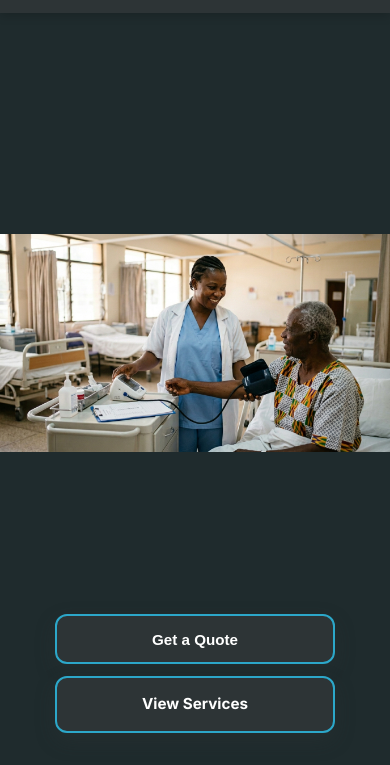
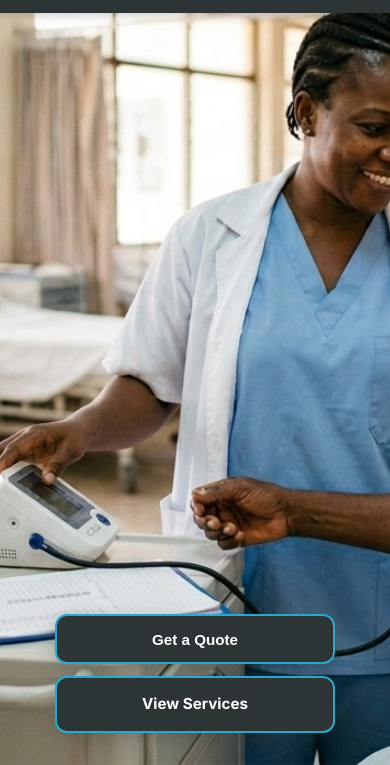
Before and after one commit to mukoe2020/ubuntu-supply-solutions, a website: page public/index.html in a window 390 px wide. Shown: the part 79-844 px from the top of the page. Drawn offline with Linux system fonts and the light colour scheme.

Commit message:
Revert hero image layout: change background-size from contain back to cover, adjust background-position to 40% center to show both nurse and patient on mobile

```diff
--- a/public/css/index-styles.css
+++ b/public/css/index-styles.css
@@ -286,11 +286,10 @@
     .hero-image {
         height: 100vh;
         min-height: 100vh;
-        background-size: contain;
-        background-position: center;
+        background-size: cover;
+        background-position: 40% center;
         background-repeat: no-repeat;
         background-attachment: scroll;
-        background-color: #1f2b2d;
         width: 100%;
     }
 
@@ -404,11 +403,10 @@
     .hero-image {
         height: 100vh;
         min-height: 100vh;
-        background-size: contain;
-        background-position: center;
+        background-size: cover;
+        background-position: 40% center;
         background-repeat: no-repeat;
         background-attachment: scroll;
-        background-color: #1f2b2d;
         width: 100%;
     }
 
```
